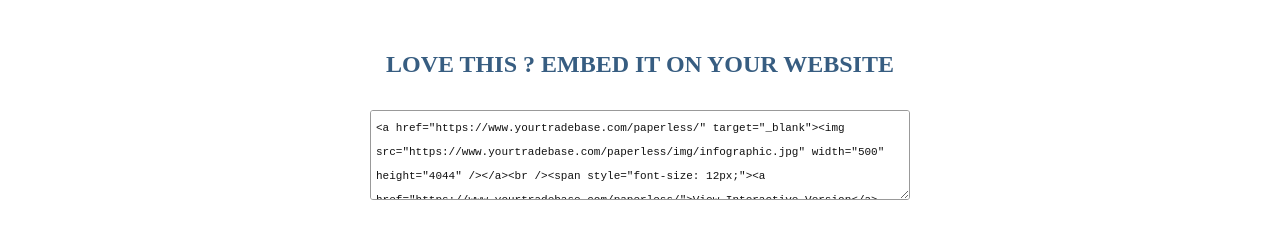
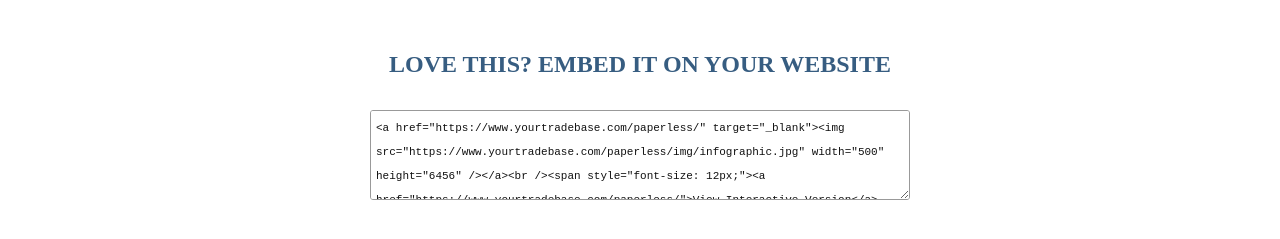
Before and after one commit to makster88/paperless, a plain HTML site: page index.html in a window 1280 px wide. Shown: the part 11337-11576 px from the top of the page. Drawn offline with nearby package versions, Linux system fonts and the light colour scheme; a script that the page names is missing; a web font is replaced by a local one.

Commit message:
added updated enbed

```diff
--- a/index.html
+++ b/index.html
@@ -1628,8 +1628,8 @@
                     <script type="text/javascript" src="//s7.addthis.com/js/300/addthis_widget.js#pubid=ra-52e68e000e267b48"></script>
                     <!-- AddThis Button END -->
 
-                    <h3>Love this ? Embed it on your Website</h3>
-                    <textarea onClick="this.select();">&lt;a href="https://www.yourtradebase.com/paperless/" target="_blank"&gt;&lt;img src="https://www.yourtradebase.com/paperless/img/infographic.jpg" width="500" height="4044" /&gt;&lt;/a&gt;&lt;br /&gt;&lt;span style="font-size: 12px;"&gt;&lt;a href="https://www.yourtradebase.com/paperless/"&gt;View Interactive Version&lt;/a&gt; (via &lt;a href="https://www.yourtradebase.com/"&gt;YourTradeBase&lt;/a&gt;).&lt;/span&gt;
+                    <h3>Love this? Embed it on your Website</h3>
+                    <textarea onClick="this.select();">&lt;a href="https://www.yourtradebase.com/paperless/" target="_blank"&gt;&lt;img src="https://www.yourtradebase.com/paperless/img/infographic.jpg" width="500" height="6456" /&gt;&lt;/a&gt;&lt;br /&gt;&lt;span style="font-size: 12px;"&gt;&lt;a href="https://www.yourtradebase.com/paperless/"&gt;View Interactive Version&lt;/a&gt; (via &lt;a href="https://www.yourtradebase.com/"&gt;YourTradeBase&lt;/a&gt;).&lt;/span&gt;
                     </textarea>
                 </div>
             </div>
```
Also changed, not shown: img/infographic.jpg.
